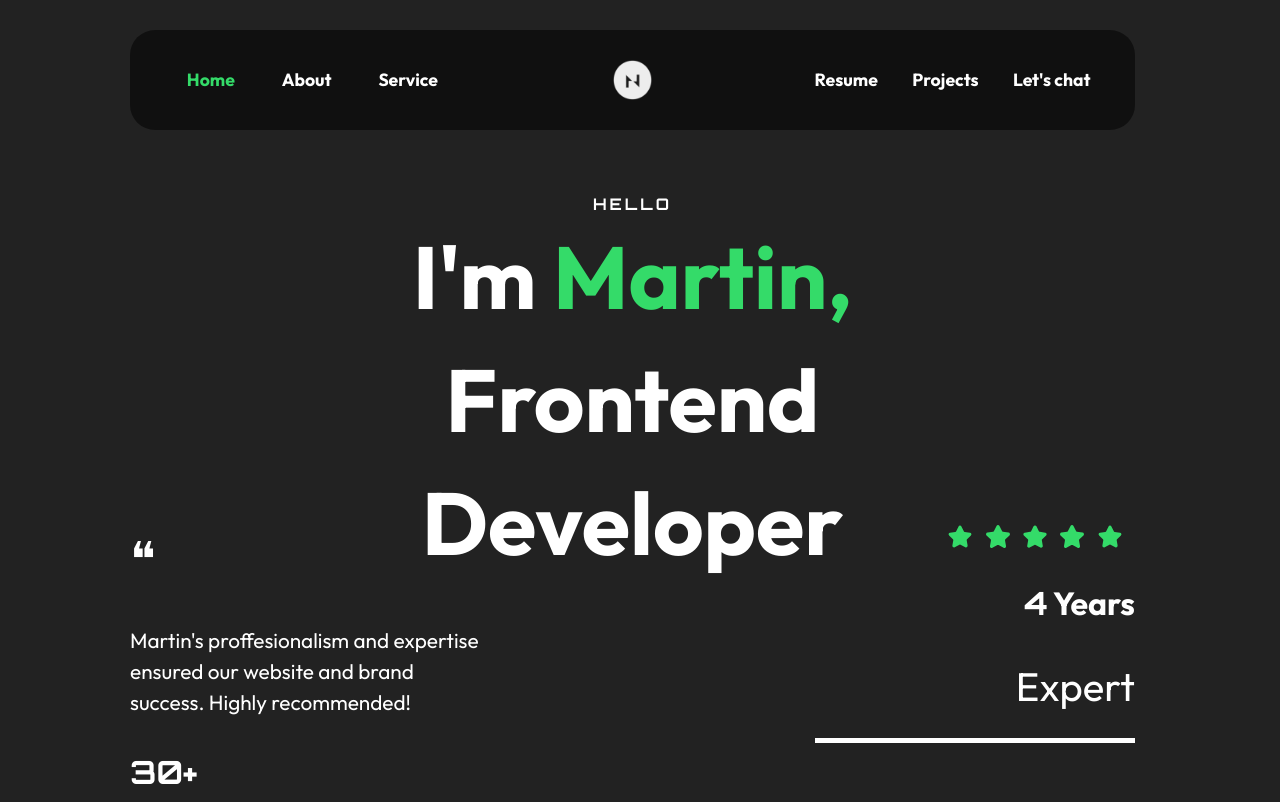
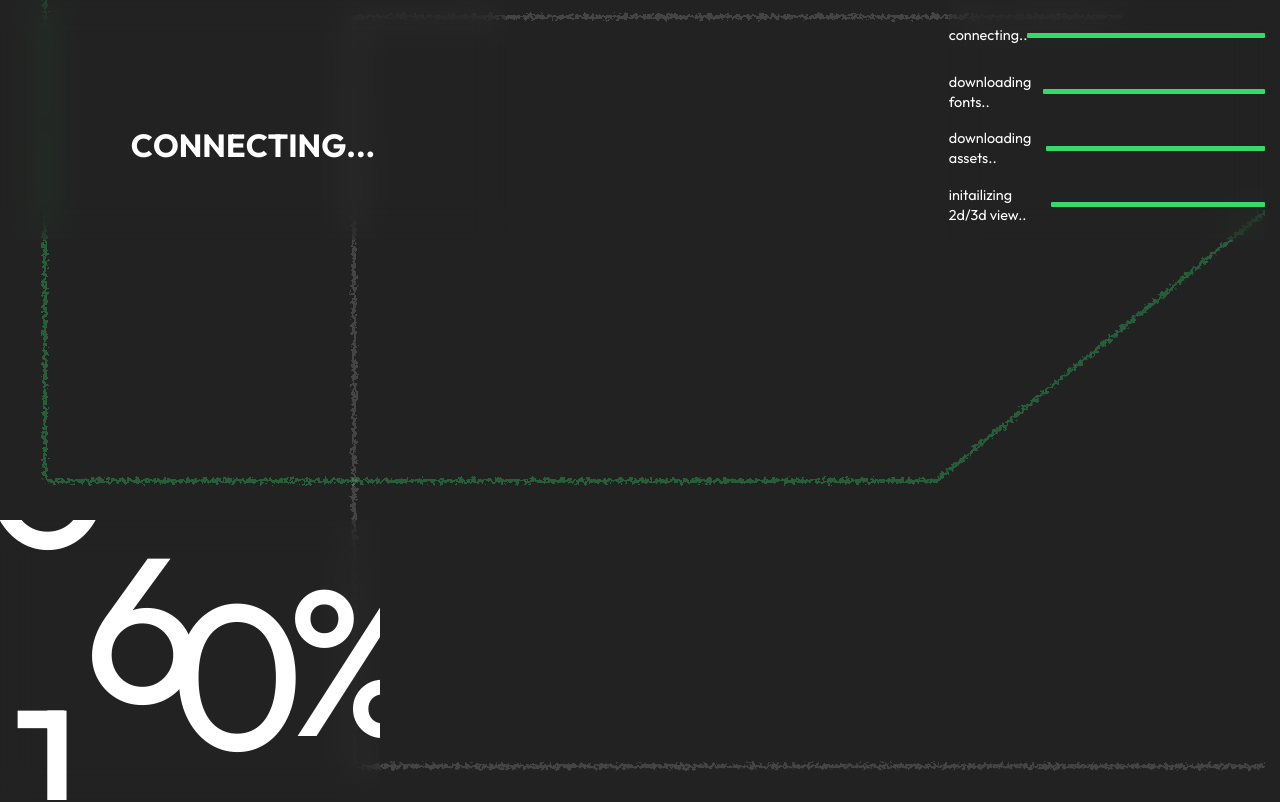
Before and after one commit to nonso01/nox, a React (Vite) app: page / in a window 1280 px wide. Shown: the top 802 px of the page. Built offline with nearby package versions, Linux system fonts and the light colour scheme.

Commit message:
overflow

```diff
--- a/src/App.jsx
+++ b/src/App.jsx
@@ -14,7 +14,7 @@ function App() {
     // console.log(event.matches);
   });
 
-  const [connected, setConnected] = useState(!false); // set back to true to stop animation
+  const [connected, setConnected] = useState(false); // set back to true to stop animation
 
   // Simulate a delay for connection, this state
   // is updated in the Connecting Component
--- a/src/components/DesktopApp.jsx
+++ b/src/components/DesktopApp.jsx
@@ -482,7 +482,7 @@ export default function DesktopApp({ connected, onSetConnected }) {
                   height: 150px;
                   display: grid;
                   place-items: center;
-                  background-color: var(--dark);
+                  background-color: #222e;
                   position: absolute;
                   z-index: 10;
                   bottom: -5px;
--- a/src/index.css
+++ b/src/index.css
@@ -40,6 +40,11 @@ body {
 
 html:has(.connecting) {
   overflow: hidden;
+
+  .connecting {
+    overflow: hidden;
+    /* hmmm work on this */
+  }
 
   .desktop-app {
     padding: 0;
@@ -111,7 +116,6 @@ a {
 .desktop-app {
   position: relative;
   /* padding: 30px 130px; */
-
 }
 
 /* @media screen and (max-width: 600px) {
```
